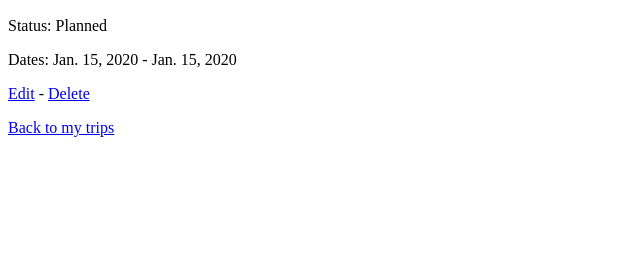
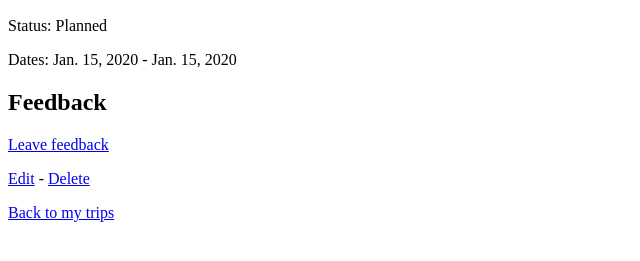
Before and after one commit to wanderes-dev/wanderes, a Django app: page /trips/1/ in a window 1280 px wide. Shown: the part 97-358 px from the top of the page, without its empty margins (0-640 px from the left). Run offline with Django 5.2, Linux system fonts and the light colour scheme; a user stored in the database is signed in; tables that the repository leaves empty hold one stand-in row (values such as "Sample post"); data that the repository does not hold is empty; parts of the project's set-up code (start-up, migrations or seed data) failed here and were passed over.

Commit message:
Phase 14: feedback (rating, small approved tag taxonomy, comment)
Adds trip feedback collection at /trips/<pk>/feedback/. Per the guide's
explicit "Human Decision: define the initial feedback taxonomy, keep it
small," proposed and got approval for an 8-tag set (FEEDBACK_TAG_CHOICES)
rather than inventing it. Feedback model itself already existed (Phase 4);
this adds the form/view/persistence/tests.

One feedback entry per (user, trip) - resubmitting edits the existing
entry instead of duplicating. Trip detail page shows rating, comment, and
human-readable tag labels (translated from stored keys).

Does not yet use feedback to influence recommendation scoring - that's
Phase 15 (Learning From Feedback), a separate Joint Review phase.

Verified live: left real feedback on the trip saved during Phase 13's
test, confirmed correct display of rating/tags/comment.

99/99 tests passing, ruff clean, no new migrations.

Co-Authored-By: Claude Sonnet 5 <noreply@anthropic.com>

```diff
--- a/trips/models.py
+++ b/trips/models.py
@@ -16,6 +16,22 @@ TRIP_STATUS_CHOICES = [
     ("planned", "Planned"),
     ("completed", "Completed"),
     ("cancelled", "Cancelled"),
+]
+
+# Initial feedback taxonomy, decided with the user 2026-08-29 (Phase 14,
+# 15_IMPLEMENTATION_GUIDE.md: "Define the initial feedback taxonomy. Keep
+# it small."). Deliberately not enforced as a DB choices= constraint since
+# `Feedback.tags` is a JSONField list - FeedbackForm restricts the UI to
+# these values instead.
+FEEDBACK_TAG_CHOICES = [
+    ("excellent_food", "Excellent food"),
+    ("great_value", "Great value"),
+    ("friendly_locals", "Friendly locals"),
+    ("beautiful_scenery", "Beautiful scenery"),
+    ("too_crowded", "Too crowded"),
+    ("overpriced", "Overpriced"),
+    ("poor_weather", "Poor weather"),
+    ("hard_to_get_around", "Hard to get around"),
 ]
 
 
--- a/trips/templates/trips/trip_detail.html
+++ b/trips/templates/trips/trip_detail.html
@@ -10,6 +10,20 @@
 <p>Dates: {{ trip.start_date|default:"?" }} - {{ trip.end_date|default:"?" }}</p>
 {% endif %}
 
+<h2>Feedback</h2>
+{% if feedback %}
+<p>Rating: {{ feedback.rating }}/10</p>
+{% if feedback_tag_labels %}
+<p>Tags: {{ feedback_tag_labels|join:", " }}</p>
+{% endif %}
+{% if feedback.comment %}
+<p>Comment: {{ feedback.comment }}</p>
+{% endif %}
+<p><a href="{% url 'trips:trip-feedback' trip.pk %}">Edit feedback</a></p>
+{% else %}
+<p><a href="{% url 'trips:trip-feedback' trip.pk %}">Leave feedback</a></p>
+{% endif %}
+
 <p>
     <a href="{% url 'trips:trip-edit' trip.pk %}">Edit</a>
     - <a href="{% url 'trips:trip-delete' trip.pk %}">Delete</a>
--- a/trips/urls.py
+++ b/trips/urls.py
@@ -14,4 +14,5 @@ urlpatterns = [
     path("<int:pk>/", views.trip_detail, name="trip-detail"),
     path("<int:pk>/edit/", views.trip_edit, name="trip-edit"),
     path("<int:pk>/delete/", views.trip_delete, name="trip-delete"),
+    path("<int:pk>/feedback/", views.trip_feedback, name="trip-feedback"),
 ]
--- a/trips/views.py
+++ b/trips/views.py
@@ -4,8 +4,10 @@ from django.shortcuts import get_object_or_404, redirect, render
 
 from travel.models import Destination
 
-from .forms import TravelHistoryEntryForm, TripForm
-from .models import TravelHistoryEntry, Trip
+from .forms import FeedbackForm, TravelHistoryEntryForm, TripForm
+from .models import FEEDBACK_TAG_CHOICES, Feedback, TravelHistoryEntry, Trip
+
+FEEDBACK_TAG_LABELS = dict(FEEDBACK_TAG_CHOICES)
 
 
 @login_required
@@ -87,7 +89,15 @@ def trip_create(request):
 @login_required
 def trip_detail(request, pk):
     trip = get_object_or_404(Trip, pk=pk, user=request.user)
-    return render(request, "trips/trip_detail.html", {"trip": trip})
+    feedback = Feedback.objects.filter(trip=trip, user=request.user).first()
+    feedback_tag_labels = (
+        [FEEDBACK_TAG_LABELS.get(tag, tag) for tag in feedback.tags] if feedback else []
+    )
+    return render(
+        request,
+        "trips/trip_detail.html",
+        {"trip": trip, "feedback": feedback, "feedback_tag_labels": feedback_tag_labels},
+    )
 
 
 @login_required
@@ -112,3 +122,25 @@ def trip_delete(request, pk):
         messages.success(request, "Trip deleted.")
         return redirect("trips:trip-list")
     return render(request, "trips/trip_confirm_delete.html", {"trip": trip})
+
+
+@login_required
+def trip_feedback(request, pk):
+    # One feedback entry per (user, trip): re-submitting edits the
+    # existing entry rather than creating a duplicate.
+    trip = get_object_or_404(Trip, pk=pk, user=request.user)
+    instance = Feedback.objects.filter(trip=trip, user=request.user).first()
+
+    if request.method == "POST":
+        form = FeedbackForm(request.POST, instance=instance)
+        if form.is_valid():
+            feedback = form.save(commit=False)
+            feedback.user = request.user
+            feedback.trip = trip
+            feedback.destination = trip.destination
+            feedback.save()
+            messages.success(request, "Thanks for your feedback!")
+            return redirect("trips:trip-detail", pk=trip.pk)
+    else:
+        form = FeedbackForm(instance=instance)
+    return render(request, "trips/trip_feedback_form.html", {"form": form, "trip": trip})
```
Also changed, not shown: CLAUDE.md (+1 -0 lines), documentation/DEVELOPMENT_LOG.md (+23 -0 lines), documentation/PROJECT_STATE.md (+10 -3 lines), trips/forms.py (+11 -1 lines), trips/templates/trips/trip_feedback_form.html (added, +13 -0 lines), trips/tests/test_feedback_views.py (added, +102 -0 lines).
